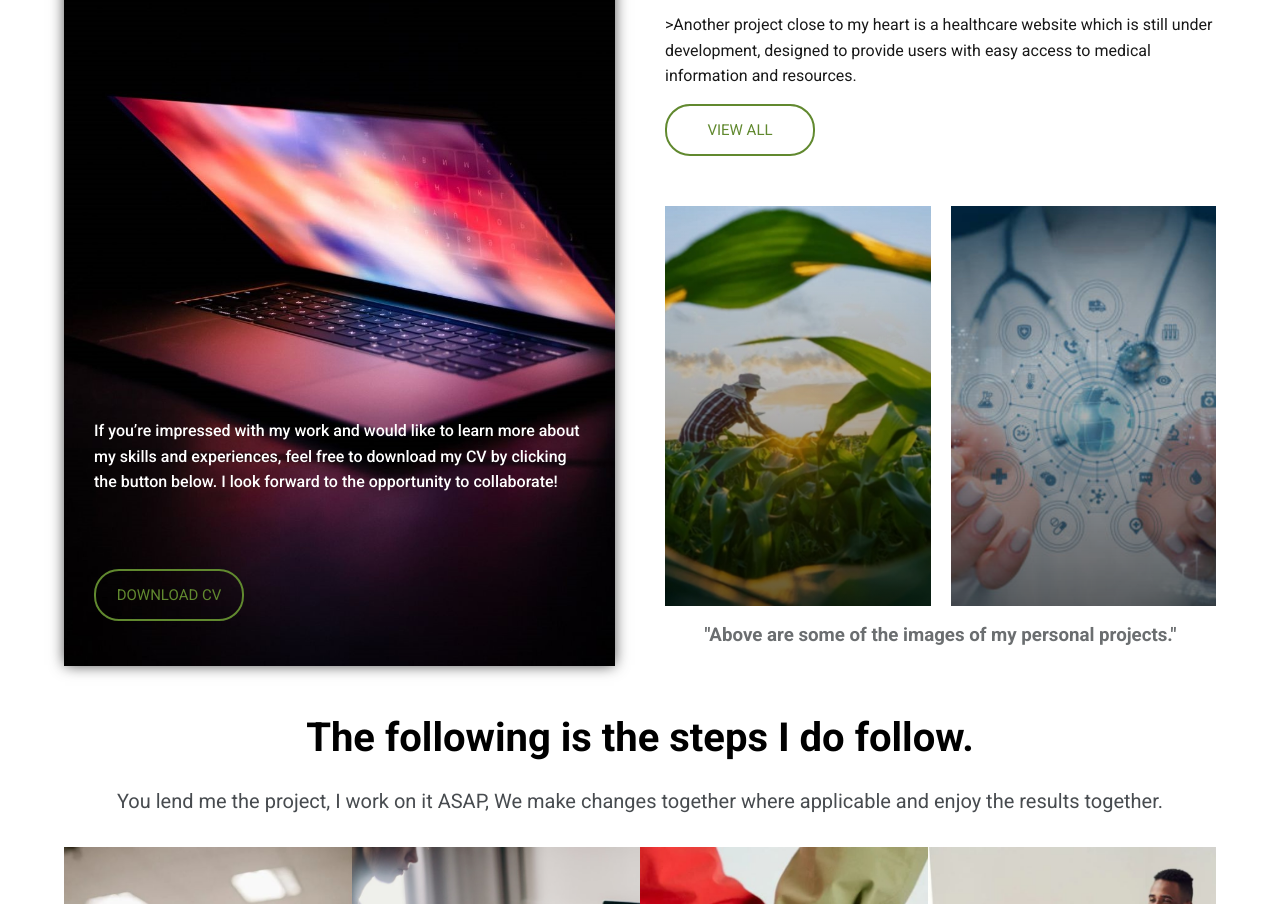
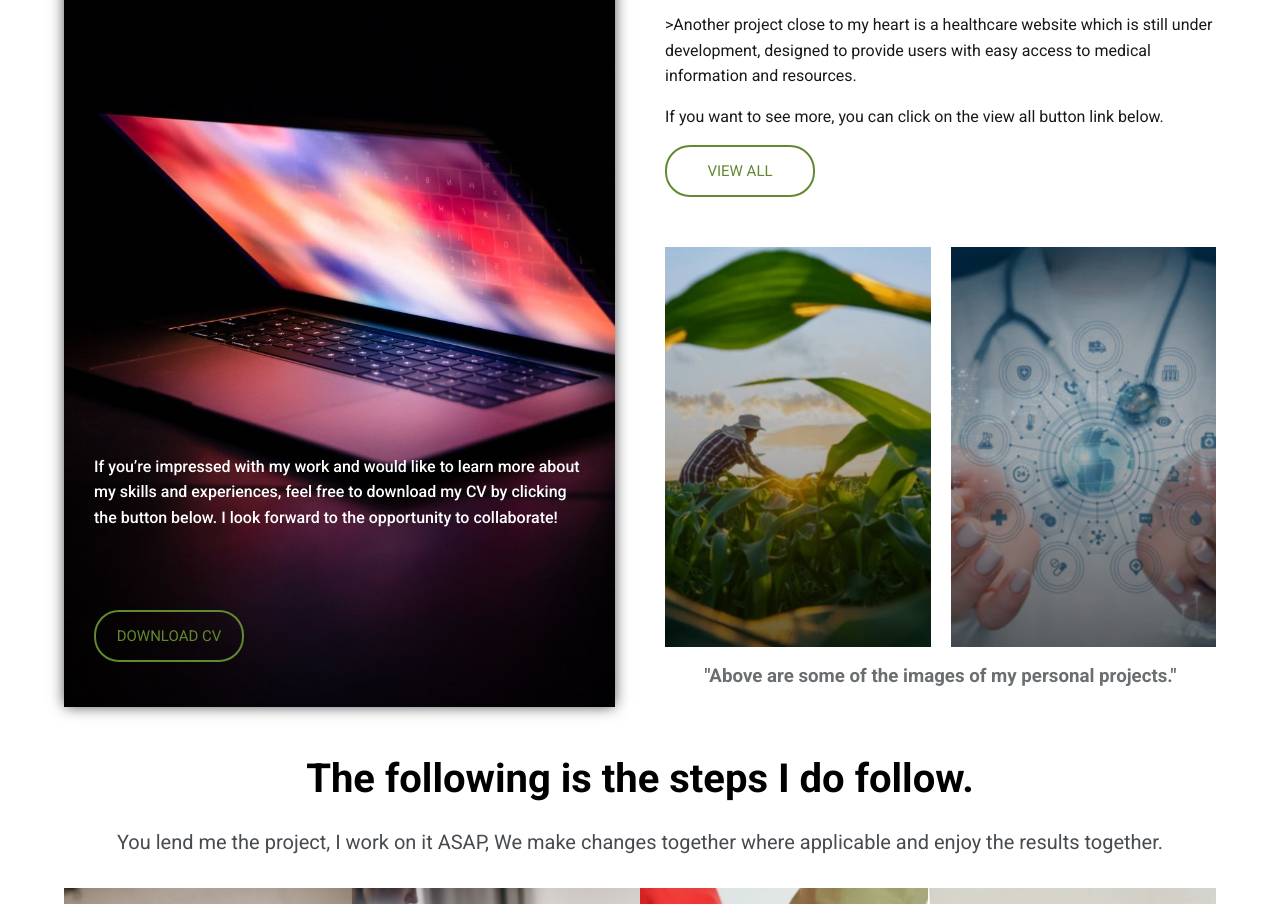
Before and after one commit to Ryckoh/My.Official.Website, a plain HTML site: page index.html in a window 1280 px wide. Shown: the part 1163-2067 px from the top of the page. Drawn offline with Linux system fonts and the light colour scheme.

Commit message:
Update index.html

```diff
--- a/index.html
+++ b/index.html
@@ -97,6 +97,7 @@
                             with tailored suggestions to optimize their crop production.</p>
                         <p> >Another project close to my heart is a healthcare website which is still under development, designed to provide users with easy access to
                             medical information and resources.</p>
+                       <p>If you want to see more, you can click on the view all button link below.</p>
                         <a href = "https://ryckoh.github.io/Projects.section/" class = "btn">view all</a>
                     </div>
                     <div class = "work-imgs">
```
